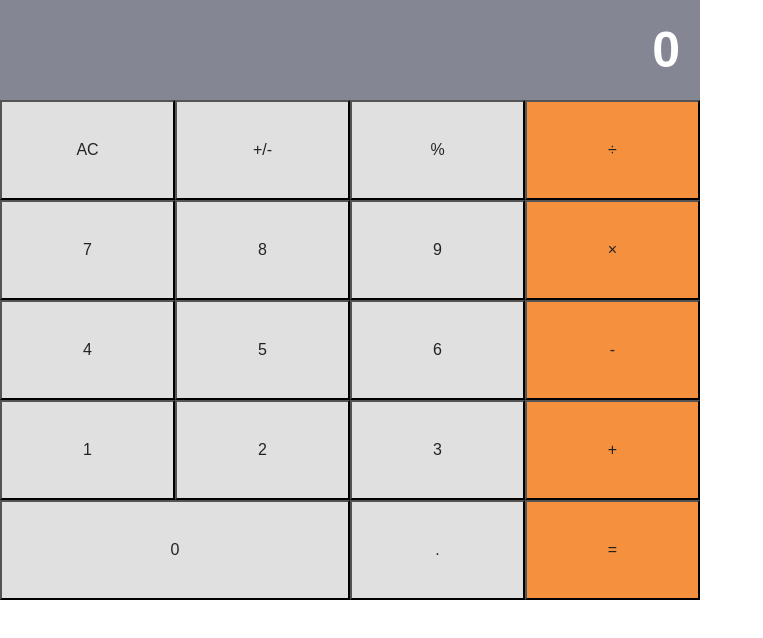
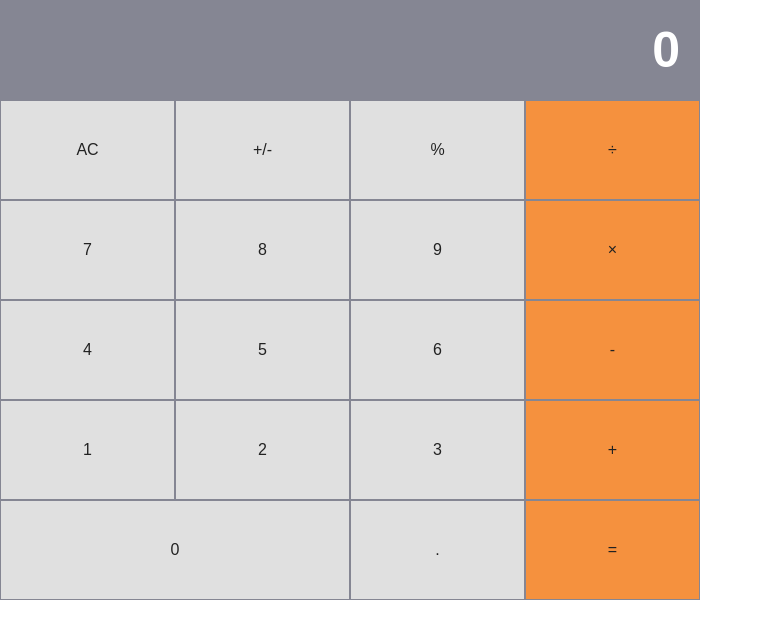
Before and after one commit to elshaka/react-calculator, a React (Create React App) app: page / in a window 1280 px wide. Shown: the top 638 px of the page, without its empty margins (0-763 px from the left). Built offline with nearby package versions, Linux system fonts and the light colour scheme.

Commit message:
Added styling fixes for Safari

```diff
--- a/src/styles/app.css
+++ b/src/styles/app.css
@@ -22,9 +22,18 @@
 }
 
 .Button {
+  border: 1px solid #858693;
   height: 100px;
   background-color: #f5913e;
   flex-basis: 25%;
+}
+
+.Button:hover {
+  filter: brightness(120%);
+}
+
+.Button:active {
+  filter: brightness(80%);
 }
 
 .ButtonGray {
```
